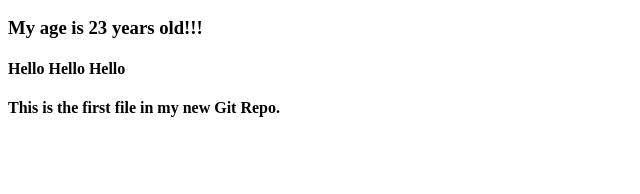
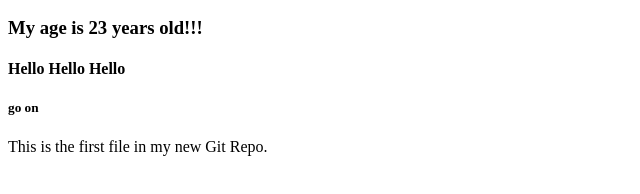
Before and after one commit to 8968113045/testRepo, a plain HTML site: page index.html in a window 1280 px wide. Shown: the part 110-304 px from the top of the page, without its empty margins (0-640 px from the left). Drawn offline with Linux system fonts and the light colour scheme.

Commit message:
local change

```diff
--- a/index.html
+++ b/index.html
@@ -8,7 +8,8 @@
 <h1>Hello world!</h1>
 <h2>My Name is Jaspreet Singh</h2>
 <h3>My age is 23 years old!!!</h3>
-<h4>Hello Hello Hello<h4>
+<h4>Hello Hello Hello</h4>
+<h5>go on</h5>
 <p>This is the first file in my new Git Repo.</p>
 
 </body>
```
